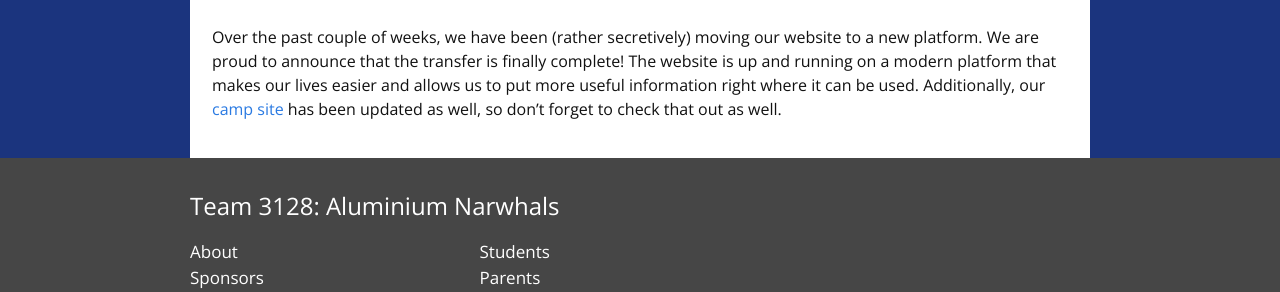
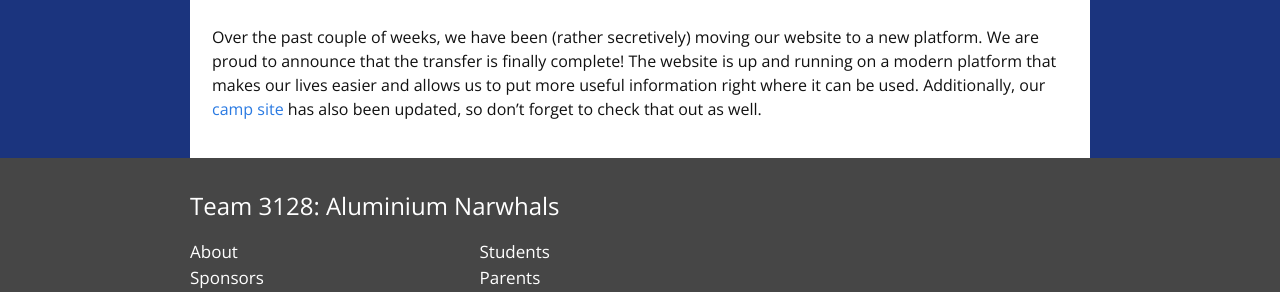
Before and after one commit to uynitsuj/team3128.github.io, a Jekyll site: the page built from _posts/2016-03-15-new-site.markdown, in a window 1280 px wide. Shown: the part 510-802 px from the top of the page. Built offline with Jekyll 4.4.1, drawn with Linux system fonts in a browser that asks for light colours; nearby versions of some CDN libraries.

```diff
--- a/_posts/2016-03-15-new-site.markdown
+++ b/_posts/2016-03-15-new-site.markdown
@@ -5,4 +5,4 @@ date: 2016-03-15 6:00:00 -0800
 author: Ronak R.
 categories: website
 ---
-Over the past couple of weeks, we have been (rather secretively) moving our website to a new platform. We are proud to announce that the transfer is finally complete! The website is up and running on a modern platform that makes our lives easier and allows us to put more useful information right where it can be used. Additionally, our [camp site](/camp/) has been updated as well, so don't forget to check that out as well.
+Over the past couple of weeks, we have been (rather secretively) moving our website to a new platform. We are proud to announce that the transfer is finally complete! The website is up and running on a modern platform that makes our lives easier and allows us to put more useful information right where it can be used. Additionally, our [camp site](/camp/) has also been updated, so don't forget to check that out as well.
```
Also changed, not shown: 404.md (+0 -1 lines), contact.md (+0 -1 lines), donate.md (+0 -1 lines).
